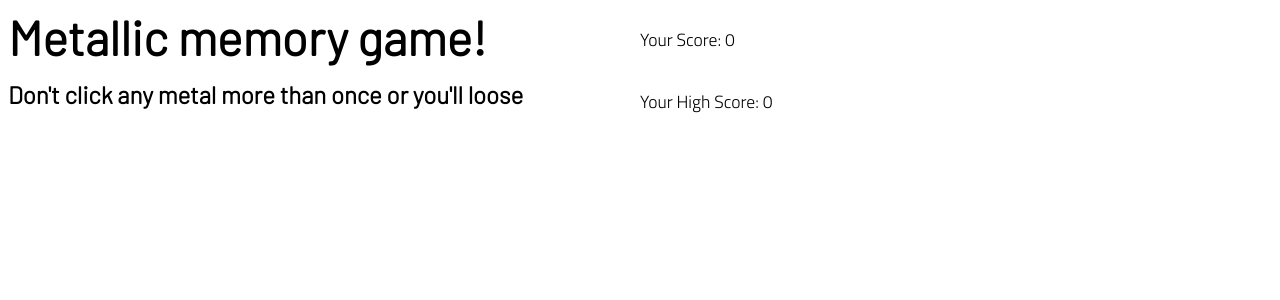
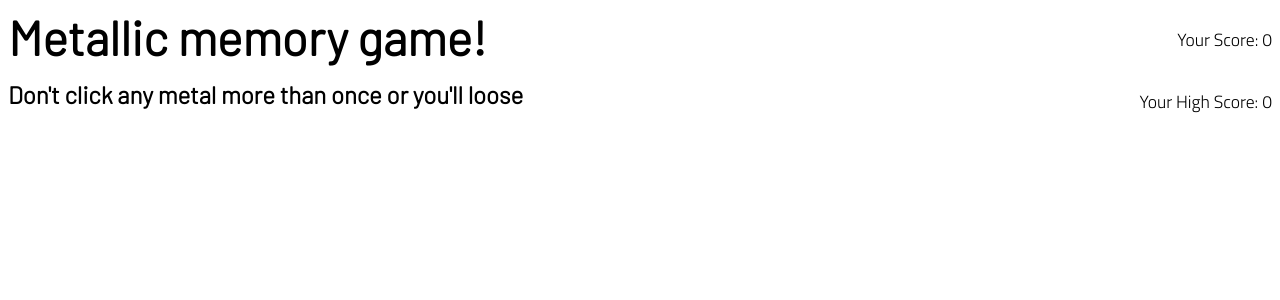
Before and after one commit to Barraza44/react-memory-game, a React (Create React App) app: page / in a window 1280 px wide. Shown: the top 300 px of the page. Built offline with nearby package versions, Linux system fonts and the light colour scheme.

Commit message:
corrected position for score elements

```diff
--- a/src/components/header.css
+++ b/src/components/header.css
@@ -18,4 +18,5 @@ header{
 
 header p {
   font-size: 1.1rem;
+  justify-self: right;
 }
```
